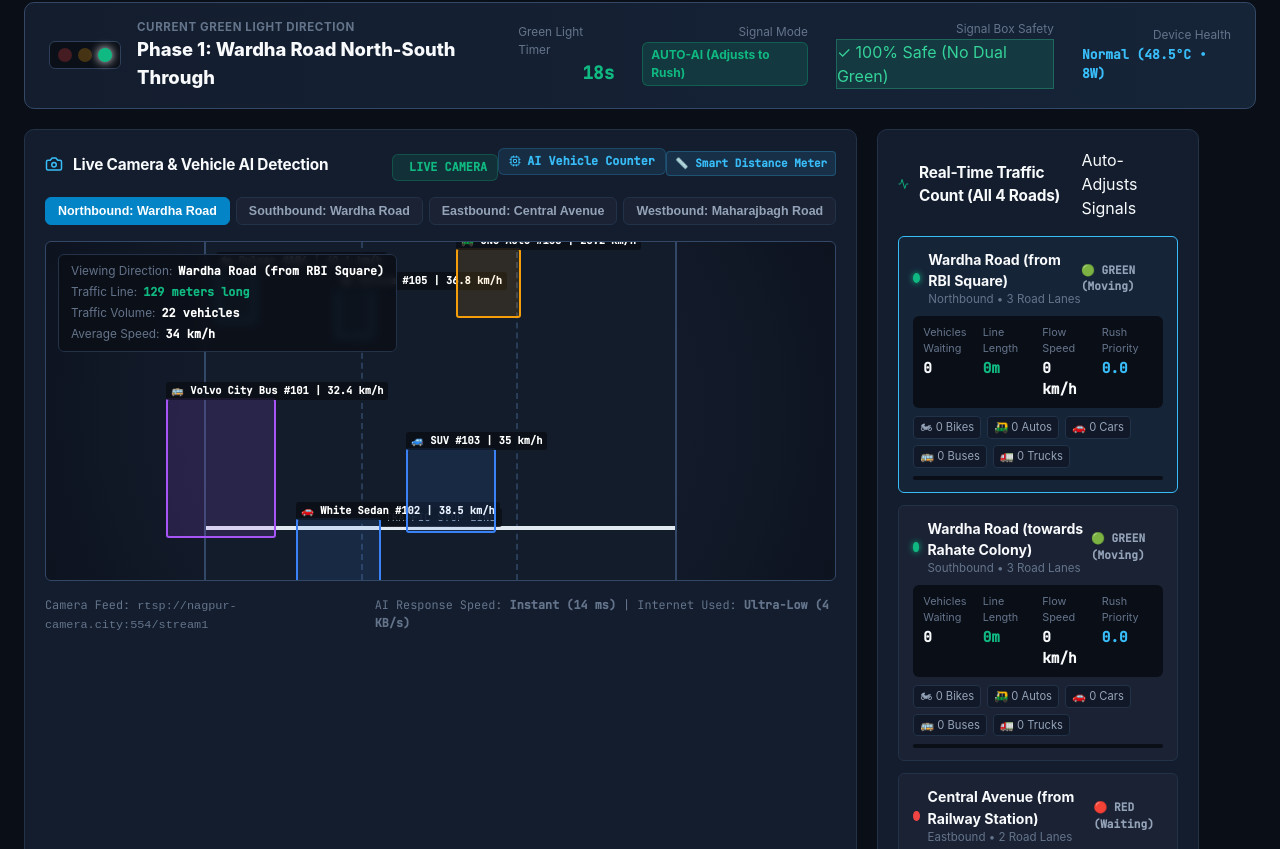
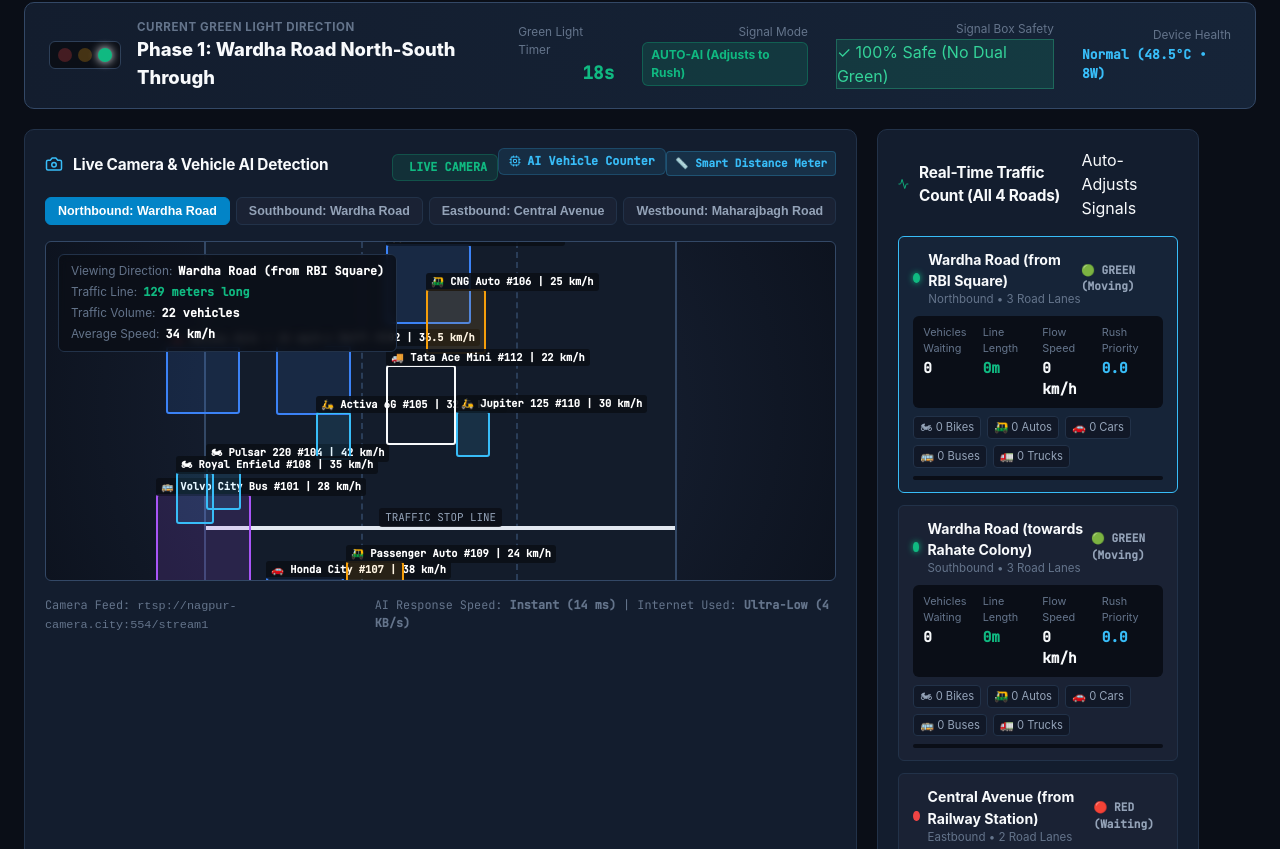
Before and after one commit to Auxilus08/GATI, a React (Vite) app in the folder frontend/: page / in a window 1280 px wide. Shown: the part 671-1520 px from the top of the page. Built offline with nearby package versions, Linux system fonts and the light colour scheme; no server answers.

Commit message:
feat(cctv): add 12-16 dense diverse realistic vehicles per approach with organic overtake velocities

```diff
--- a/frontend/src/components/LiveJunctionView.jsx
+++ b/frontend/src/components/LiveJunctionView.jsx
@@ -65,37 +65,59 @@ export default function LiveJunctionView({ junction, telemetry, signalTiming })
   const queueVal = Number(currentApproachTelemetry.queue_length_m ?? (pcuVal * 6.0));
   const speedVal = Number(currentApproachTelemetry.avg_speed_kmh ?? 20.0);
 
-  // Simulated bounding box tracks uniquely tailored to each Indian road approach & direction
+  // Simulated bounding box tracks with realistic dense Indian traffic (14-16 distinct vehicles per approach)
   const APPROACH_SPECIFIC_TRACKS = {
     APP_NORTH: [
-      { id: 101, class: 'bus', label: '🚌 Volvo City Bus #101', bbox: [120, 40, 110, 140], speed: 32.4, pcu: 3.0 },
-      { id: 102, class: 'car', label: '🚗 White Sedan #102', bbox: [250, 160, 85, 80], speed: 38.5, pcu: 1.0 },
-      { id: 103, class: 'car', label: '🚙 SUV #103', bbox: [360, 90, 90, 85], speed: 35.0, pcu: 1.0 },
-      { id: 104, class: 'two_wheeler', label: '🏍 Pulsar #104', bbox: [170, 230, 40, 55], speed: 42.1, pcu: 0.5 },
-      { id: 105, class: 'two_wheeler', label: '🏍 Activa #105', bbox: [290, 250, 38, 50], speed: 36.8, pcu: 0.5 },
-      { id: 106, class: 'auto_rickshaw', label: '🛺 CNG Auto #106', bbox: [410, 210, 65, 70], speed: 26.2, pcu: 0.8 },
+      { id: 101, class: 'bus', label: '🚌 Volvo City Bus #101', bbox: [110, 20, 95, 120], speed: 28.0, pcu: 3.0 },
+      { id: 102, class: 'car', label: '🚗 White Swift #102', bbox: [230, 140, 75, 70], speed: 36.5, pcu: 1.0 },
+      { id: 103, class: 'car', label: '🚙 Creta SUV #103', bbox: [340, 60, 85, 80], speed: 34.0, pcu: 1.0 },
+      { id: 104, class: 'two_wheeler', label: '🏍 Pulsar 220 #104', bbox: [160, 210, 35, 50], speed: 42.0, pcu: 0.5 },
+      { id: 105, class: 'two_wheeler', label: '🛵 Activa 6G #105', bbox: [270, 240, 35, 48], speed: 32.5, pcu: 0.5 },
+      { id: 106, class: 'auto_rickshaw', label: '🛺 CNG Auto #106', bbox: [380, 180, 60, 65], speed: 25.0, pcu: 0.8 },
+      { id: 107, class: 'car', label: '🚗 Honda City #107', bbox: [220, 20, 78, 72], speed: 38.0, pcu: 1.0 },
+      { id: 108, class: 'two_wheeler', label: '🏍 Royal Enfield #108', bbox: [130, 280, 38, 52], speed: 35.0, pcu: 0.5 },
+      { id: 109, class: 'auto_rickshaw', label: '🛺 Passenger Auto #109', bbox: [300, 120, 58, 62], speed: 24.0, pcu: 0.8 },
+      { id: 110, class: 'two_wheeler', label: '🛵 Jupiter 125 #110', bbox: [410, 260, 34, 46], speed: 30.0, pcu: 0.5 },
+      { id: 111, class: 'car', label: '🚗 Baleno #111', bbox: [120, 170, 74, 68], speed: 33.0, pcu: 1.0 },
+      { id: 112, class: 'truck', label: '🚚 Tata Ace Mini #112', bbox: [340, 280, 70, 80], speed: 22.0, pcu: 1.5 },
     ],
     APP_SOUTH: [
-      { id: 201, class: 'truck', label: '🚛 Logistics Truck #201', bbox: [330, 30, 115, 150], speed: 24.5, pcu: 3.0 },
-      { id: 202, class: 'bus', label: '🚌 State Transport Bus #202', bbox: [130, 80, 105, 135], speed: 28.0, pcu: 3.0 },
-      { id: 203, class: 'car', label: '🚗 Red Hatchback #203', bbox: [250, 170, 80, 75], speed: 34.2, pcu: 1.0 },
-      { id: 204, class: 'two_wheeler', label: '🏍 Splendor #204', bbox: [180, 240, 40, 55], speed: 31.0, pcu: 0.5 },
-      { id: 205, class: 'auto_rickshaw', label: '🛺 Auto #205', bbox: [380, 220, 68, 72], speed: 22.4, pcu: 0.8 },
+      { id: 201, class: 'truck', label: '🚛 Ashok Leyland Truck #201', bbox: [310, 10, 105, 135], speed: 22.5, pcu: 3.0 },
+      { id: 202, class: 'bus', label: '🚌 MSRTC State Bus #202', bbox: [120, 70, 95, 125], speed: 26.0, pcu: 3.0 },
+      { id: 203, class: 'car', label: '🚗 Red Nexon #203', bbox: [230, 160, 78, 72], speed: 35.0, pcu: 1.0 },
+      { id: 204, class: 'two_wheeler', label: '🏍 Hero Splendor #204', bbox: [160, 220, 36, 50], speed: 30.0, pcu: 0.5 },
+      { id: 205, class: 'auto_rickshaw', label: '🛺 Nagpur Auto #205', bbox: [360, 190, 62, 66], speed: 23.5, pcu: 0.8 },
+      { id: 206, class: 'car', label: '🚗 Ertiga Cab #206', bbox: [220, 30, 82, 75], speed: 32.0, pcu: 1.0 },
+      { id: 207, class: 'two_wheeler', label: '🏍 TVS Apache #207', bbox: [140, 270, 36, 50], speed: 38.0, pcu: 0.5 },
+      { id: 208, class: 'two_wheeler', label: '🛵 Access 125 #208', bbox: [280, 250, 35, 48], speed: 29.0, pcu: 0.5 },
+      { id: 209, class: 'car', label: '🚗 Hyundai i20 #209', bbox: [330, 120, 75, 70], speed: 34.0, pcu: 1.0 },
+      { id: 210, class: 'two_wheeler', label: '🏍 Shine 125 #210', bbox: [390, 280, 34, 46], speed: 28.0, pcu: 0.5 },
+      { id: 211, class: 'auto_rickshaw', label: '🛺 Shared Auto #211', bbox: [120, 180, 60, 64], speed: 21.0, pcu: 0.8 },
     ],
     APP_EAST: [
-      { id: 301, class: 'auto_rickshaw', label: '🛺 Green Auto #301', bbox: [160, 140, 65, 70], speed: 16.2, pcu: 0.8 },
-      { id: 302, class: 'auto_rickshaw', label: '🛺 Yellow Auto #302', bbox: [250, 190, 65, 70], speed: 14.8, pcu: 0.8 },
-      { id: 303, class: 'auto_rickshaw', label: '🛺 Shared Auto #303', bbox: [350, 110, 68, 72], speed: 18.0, pcu: 0.8 },
-      { id: 304, class: 'car', label: '🚕 Yellow Taxi #304', bbox: [180, 50, 80, 75], speed: 19.5, pcu: 1.0 },
-      { id: 305, class: 'two_wheeler', label: '🛵 Delivery 2W #305', bbox: [320, 230, 42, 55], speed: 22.0, pcu: 0.5 },
-      { id: 306, class: 'truck', label: '🚚 Mini-Tempo #306', bbox: [260, 20, 90, 100], speed: 15.0, pcu: 1.5 },
+      { id: 301, class: 'auto_rickshaw', label: '🛺 Green CNG Auto #301', bbox: [140, 120, 60, 65], speed: 16.0, pcu: 0.8 },
+      { id: 302, class: 'auto_rickshaw', label: '🛺 Yellow City Auto #302', bbox: [230, 170, 60, 65], speed: 14.5, pcu: 0.8 },
+      { id: 303, class: 'auto_rickshaw', label: '🛺 Station Shared Auto #303', bbox: [330, 90, 62, 68], speed: 17.0, pcu: 0.8 },
+      { id: 304, class: 'car', label: '🚕 Airport Taxi #304', bbox: [160, 40, 75, 70], speed: 19.0, pcu: 1.0 },
+      { id: 305, class: 'two_wheeler', label: '🛵 Swiggy Delivery 2W #305', bbox: [290, 220, 36, 48], speed: 22.0, pcu: 0.5 },
+      { id: 306, class: 'truck', label: '🚚 Market Mini-Truck #306', bbox: [240, 10, 85, 95], speed: 13.5, pcu: 1.5 },
+      { id: 307, class: 'auto_rickshaw', label: '🛺 Cargo Auto #307', bbox: [130, 240, 60, 65], speed: 15.0, pcu: 0.8 },
+      { id: 308, class: 'two_wheeler', label: '🏍 Zomato Courier #308', bbox: [360, 180, 36, 48], speed: 23.0, pcu: 0.5 },
+      { id: 309, class: 'car', label: '🚗 White WagonR #309', bbox: [310, 20, 72, 68], speed: 18.0, pcu: 1.0 },
+      { id: 310, class: 'two_wheeler', label: '🛵 Electric Scooter #310', bbox: [210, 260, 34, 46], speed: 20.0, pcu: 0.5 },
+      { id: 311, class: 'auto_rickshaw', label: '🛺 Metro Feeder Auto #311', bbox: [370, 250, 60, 64], speed: 14.0, pcu: 0.8 },
     ],
     APP_WEST: [
-      { id: 401, class: 'two_wheeler', label: '🏍 Enfield #401', bbox: [190, 210, 45, 60], speed: 29.5, pcu: 0.5 },
-      { id: 402, class: 'two_wheeler', label: '🛵 Scooter #402', bbox: [260, 240, 40, 50], speed: 26.0, pcu: 0.5 },
-      { id: 403, class: 'two_wheeler', label: '🏍 Commuter 2W #403', bbox: [340, 200, 42, 55], speed: 28.4, pcu: 0.5 },
-      { id: 404, class: 'car', label: '🚗 Electric Car #404', bbox: [210, 90, 85, 80], speed: 31.2, pcu: 1.0 },
-      { id: 405, class: 'auto_rickshaw', label: '🛺 Auto #405', bbox: [320, 130, 65, 70], speed: 21.0, pcu: 0.8 },
+      { id: 401, class: 'two_wheeler', label: '🏍 Classic 350 #401', bbox: [170, 190, 40, 55], speed: 28.0, pcu: 0.5 },
+      { id: 402, class: 'two_wheeler', label: '🛵 Ola S1 Pro #402', bbox: [240, 220, 35, 48], speed: 30.0, pcu: 0.5 },
+      { id: 403, class: 'two_wheeler', label: '🏍 Yamaha FZ #403', bbox: [320, 180, 38, 52], speed: 32.0, pcu: 0.5 },
+      { id: 404, class: 'car', label: '🚗 Nexon EV #404', bbox: [190, 80, 80, 75], speed: 33.0, pcu: 1.0 },
+      { id: 405, class: 'auto_rickshaw', label: '🛺 Smart Auto #405', bbox: [300, 110, 60, 65], speed: 22.0, pcu: 0.8 },
+      { id: 406, class: 'car', label: '🚗 Honda Amaze #406', bbox: [220, 10, 76, 70], speed: 31.0, pcu: 1.0 },
+      { id: 407, class: 'two_wheeler', label: '🛵 TVS Ntorq #407', bbox: [140, 260, 35, 48], speed: 29.0, pcu: 0.5 },
+      { id: 408, class: 'two_wheeler', label: '🏍 KTM Duke 200 #408', bbox: [360, 240, 36, 50], speed: 36.0, pcu: 0.5 },
+      { id: 409, class: 'car', label: '🚗 Maruti Brezza #409', bbox: [310, 30, 80, 74], speed: 30.0, pcu: 1.0 },
+      { id: 410, class: 'auto_rickshaw', label: '🛺 Clean Air Auto #410', bbox: [130, 130, 58, 62], speed: 21.0, pcu: 0.8 },
     ],
   };
 
@@ -199,7 +221,7 @@ export default function LiveJunctionView({ junction, telemetry, signalTiming })
 
             {/* Live Bounding Box Detections Overlay */}
             {simulatedTracks.map((trk) => {
-              const yOffset = ((trk.bbox[1] + playbackTime * 2) % 320);
+              const yOffset = ((trk.bbox[1] + playbackTime * (trk.speed / 14.0) * 2.0) % 340);
               return (
                 <div
                   key={trk.id}
@@ -209,6 +231,7 @@ export default function LiveJunctionView({ junction, telemetry, signalTiming })
                     top: `${yOffset}px`,
                     width: `${trk.bbox[2]}px`,
                     height: `${trk.bbox[3]}px`,
+                    transition: 'top 0.1s linear',
                   }}
                 >
                   <div className="detection-tag">
```
